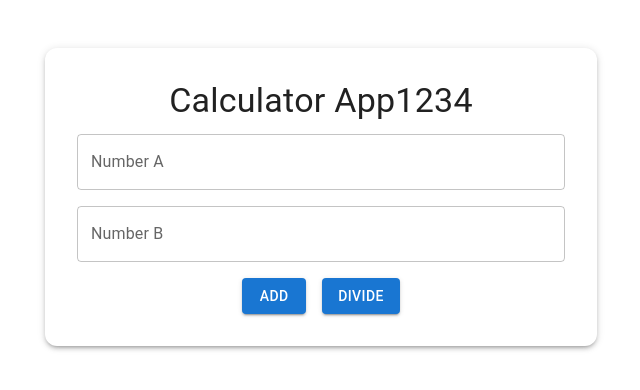
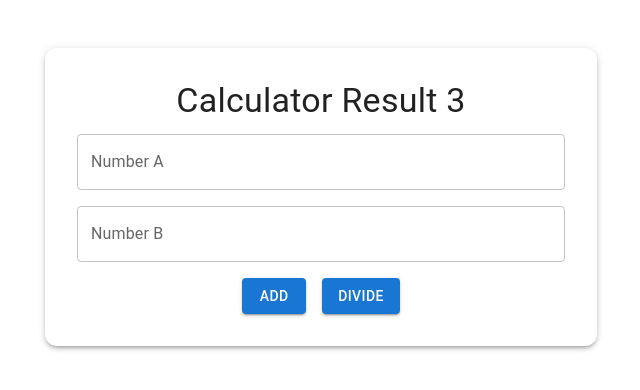
Before and after one commit to gil392/Playground, a React (Vite) app in the folder bigProject/apps/client/: page / in a window 1280 px wide. Shown: the top 390 px of the page, without its empty margins (319-959 px from the left). Built offline with nearby package versions, Linux system fonts and the light colour scheme.

Commit message:
change result to 3

```diff
--- a/bigProject/apps/client/src/App.tsx
+++ b/bigProject/apps/client/src/App.tsx
@@ -25,7 +25,7 @@ function App() {
       const res = await axios.get(`${API_BASE}/${operation}`, {
         params: { a, b },
       });
-      setResult(`Result: 2`);
+      setResult(`Result: 3`);
     } catch (err: any) {
       console.warn("Error handling calculation:", err);
       setError(err.response?.data || "Unknown error");
@@ -36,7 +36,7 @@ function App() {
     <Container maxWidth="sm">
       <Paper elevation={3} sx={{ p: 4, mt: 6, borderRadius: 3 }}>
         <Typography variant="h4" align="center" gutterBottom>
-          Calculator App1234
+          Calculator Result 3
         </Typography>
         <Stack spacing={2}>
           <TextField
```
